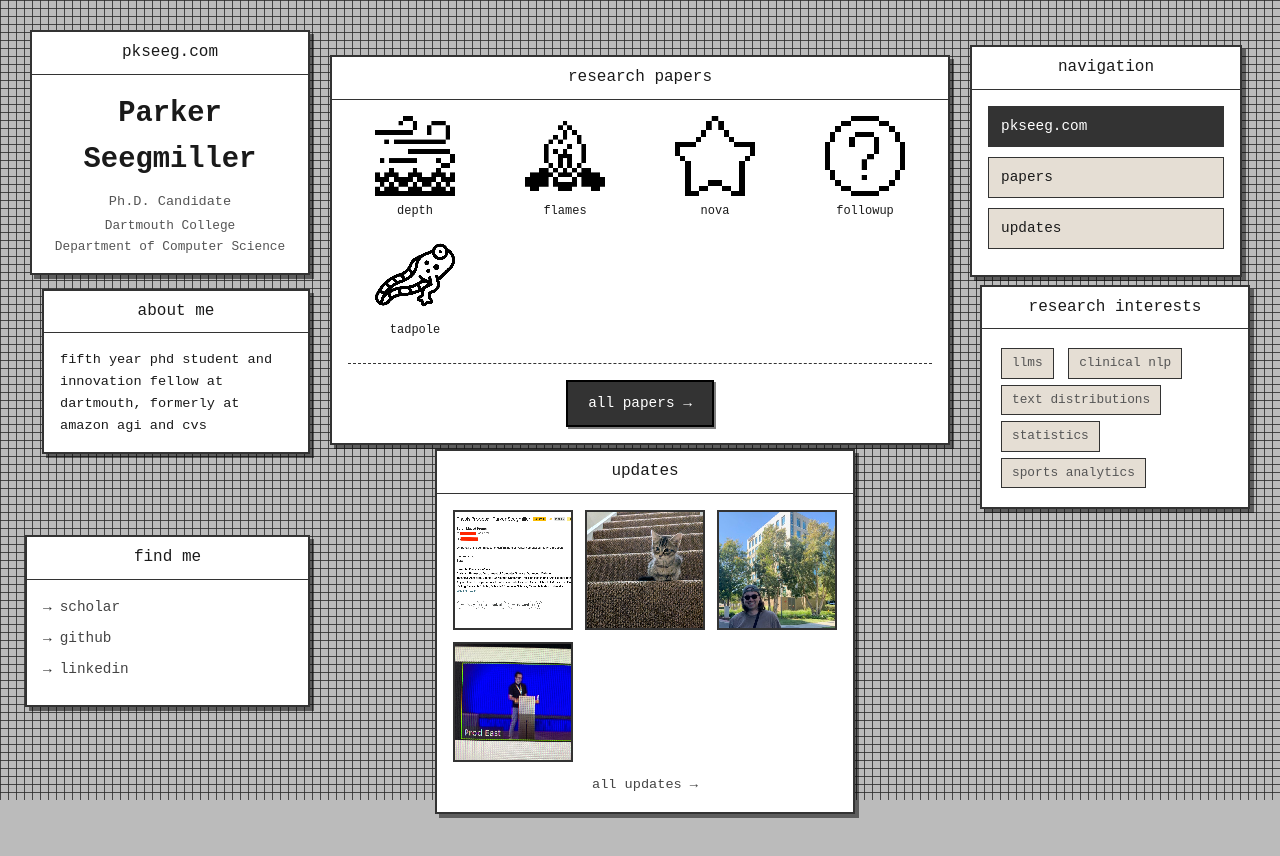
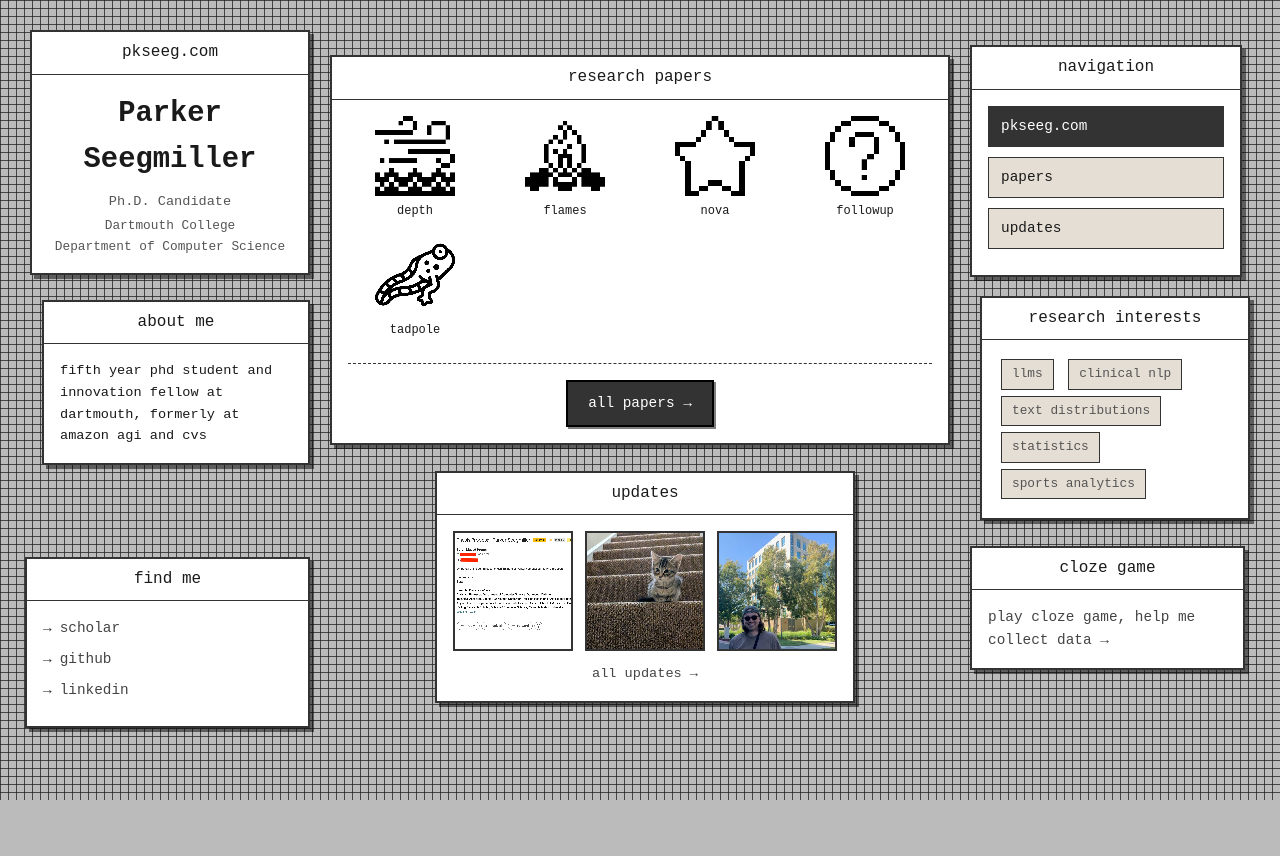
Before and after one commit to pkseeg/pkseeg-com, a plain HTML site: page index.html in a window 1280 px wide. After the commit the page ends 800 px from the top, so only its background shows below. Drawn offline with Linux system fonts and the light colour scheme.

Commit message:
added link to my game

```diff
--- a/gallery/emnlp.json
+++ b/gallery/emnlp.json
@@ -5,5 +5,5 @@
     "title": "went to emnlp",
     "description": "went to emnlp in singapore (on my lonesome) to present my depth paper",
     "photos": ["gallery/photos/emnlp_1.jpg", "gallery/photos/emnlp_2.jpg", "gallery/photos/emnlp_3.jpg"],
-    "featured": true
+    "featured": false
 }
--- a/index.html
+++ b/index.html
@@ -75,6 +75,13 @@
             </div>
         </div>
 
+        <div class="card card-cloze">
+            <div class="card-header">cloze game</div>
+            <div class="card-body">
+                <a href="https://cloze.pkseeg.com" target="_blank">play cloze game, help me collect data →</a>
+            </div>
+        </div>
+
         <div class="card card-gallery-preview">
             <div class="card-header">updates</div>
             <div class="card-body">
--- a/styles.css
+++ b/styles.css
@@ -924,3 +924,26 @@
 ::-webkit-scrollbar-thumb:hover {
     background: var(--text-muted);
 }
+
+
+/* ========================================
+   Cloze Game Card (Right Column)
+   ======================================== */
+
+.card-cloze {
+    grid-column: 3;
+    grid-row: 3;
+    margin-right: 5px;
+    margin-top: -5px;
+}
+
+.card-cloze a {
+    color: var(--link);
+    text-decoration: none;
+    font-size: 0.9rem;
+    transition: color 0.2s;
+}
+
+.card-cloze a:hover {
+    color: var(--link-hover);
+}
```
